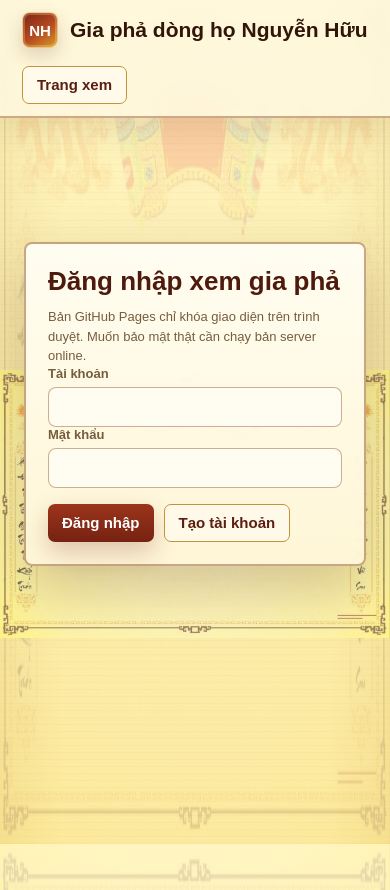
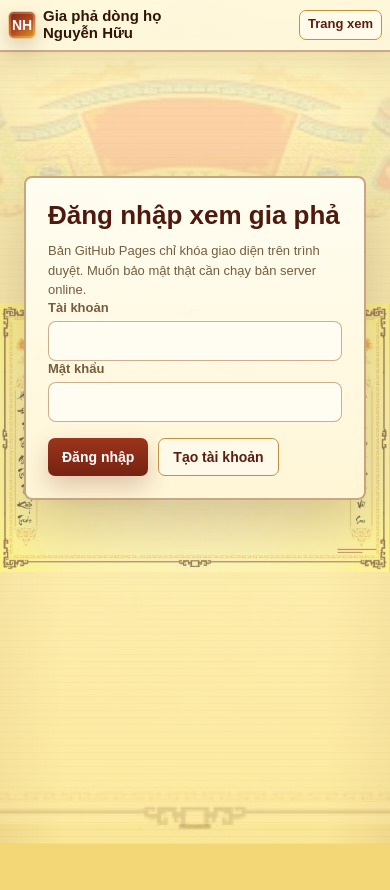
Before and after one commit to tinhn2437-gif/Giaphadongho, a website: page public/index.html in a window 390 px wide. After the commit the page ends 844 px from the top, so only its background shows below. Drawn offline with Linux system fonts and the light colour scheme; no server answers.

Commit message:
Compact mobile header

```diff
--- a/public/styles.css
+++ b/public/styles.css
@@ -1444,13 +1444,73 @@ tr:hover td {
 }
 
 @media (max-width: 560px) {
+  body {
+    font-size: 14px;
+  }
+
+  .topbar {
+    min-height: 52px;
+    align-items: center;
+    flex-direction: row;
+    gap: 8px;
+    padding: 6px 8px;
+  }
+
+  .brand {
+    flex: 1 1 auto;
+    gap: 7px;
+    min-width: 0;
+  }
+
+  .brand-mark {
+    width: 28px;
+    height: 28px;
+    flex: 0 0 28px;
+    border-radius: 6px;
+    font-size: 14px;
+  }
+
+  .brand h1 {
+    display: -webkit-box;
+    overflow: hidden;
+    max-width: 42vw;
+    font-size: 15px;
+    line-height: 1.12;
+    -webkit-box-orient: vertical;
+    -webkit-line-clamp: 2;
+  }
+
+  .nav-actions {
+    flex: 0 0 auto;
+    gap: 5px;
+    justify-content: flex-end;
+  }
+
+  .nav-actions .btn,
+  .nav-actions .ghost-btn {
+    min-height: 30px;
+    padding: 6px 8px;
+    border-radius: 7px;
+    font-size: 13px;
+    line-height: 1;
+  }
+
   .workspace {
     padding: 8px;
   }
 
   .tree-viewport {
-    height: calc(100dvh - 96px);
+    height: calc(100dvh - 72px);
     min-height: 520px;
+  }
+
+  .floating-tools {
+    top: 62px;
+    right: 8px;
+  }
+
+  .detail-drawer {
+    top: 62px;
   }
 
   .menu-panel {
```
